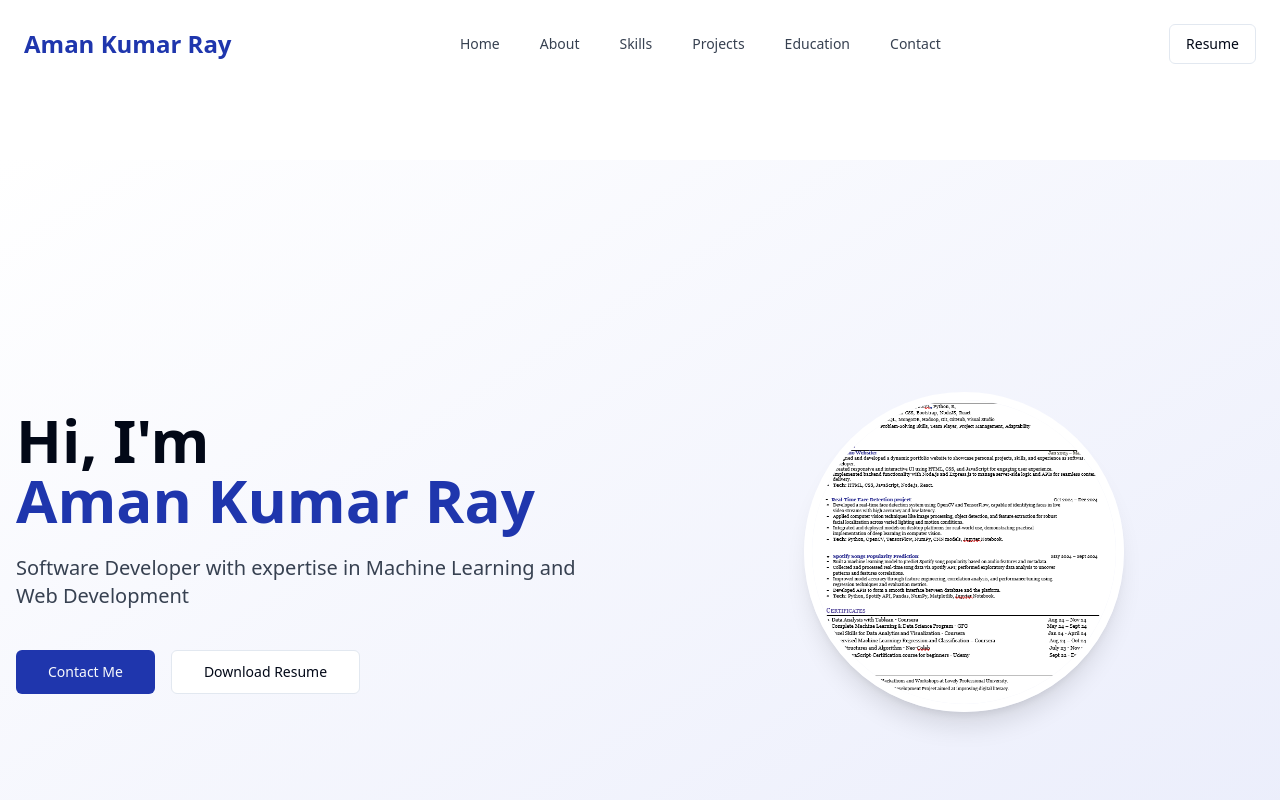
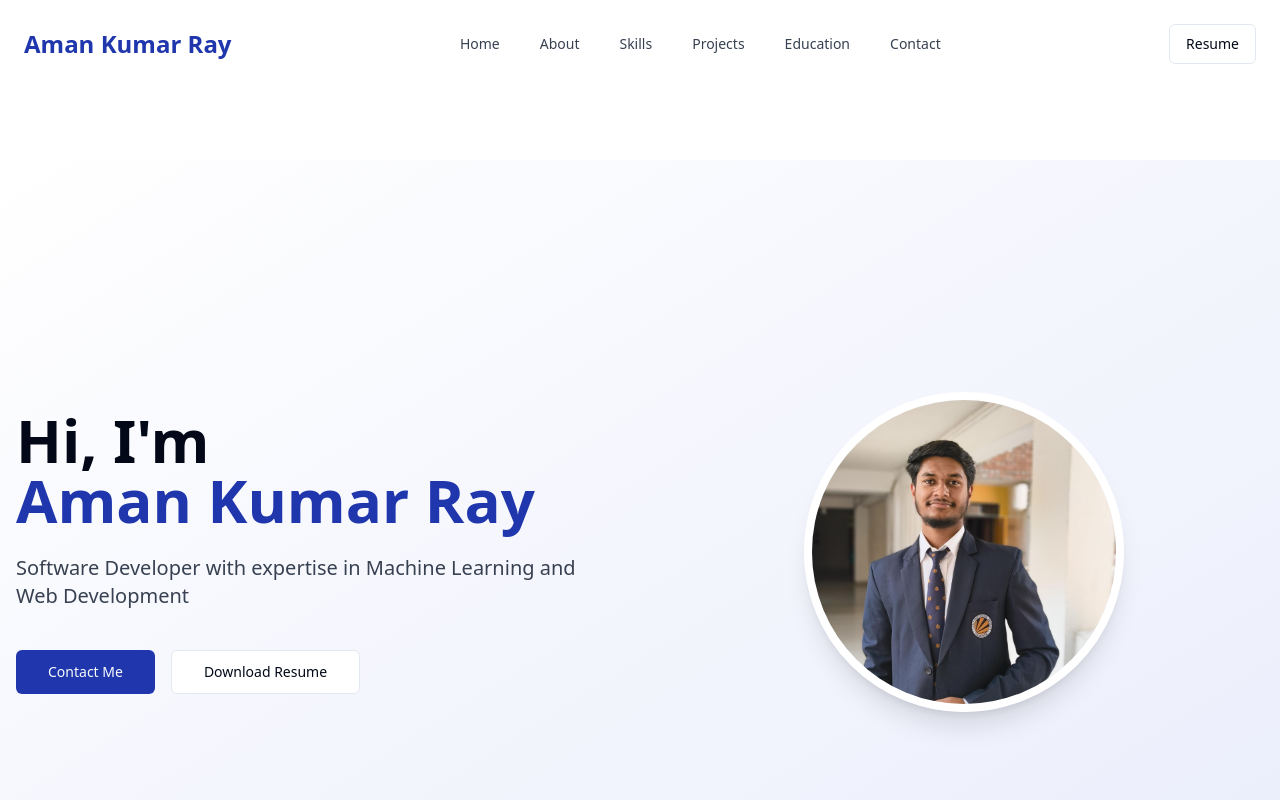
Before and after one commit to amanray2214/resume-into-site, a React (Vite) app: page / in a window 1280 px wide. Shown: the top 800 px of the page. Built offline with nearby package versions, Linux system fonts and the light colour scheme.

Commit message:
Replace profile picture
Update the profile picture in the HeroSection with the new image.

```diff
--- a/src/components/HeroSection.tsx
+++ b/src/components/HeroSection.tsx
@@ -1,3 +1,4 @@
+
 
 import { Button } from "@/components/ui/button";
 
@@ -27,7 +28,7 @@ const HeroSection = () => {
         <div className="flex-1 flex justify-center animate-on-scroll">
           <div className="relative w-72 h-72 md:w-80 md:h-80 overflow-hidden rounded-full border-8 border-white shadow-xl">
             <img
-              src="/lovable-uploads/6790d807-798b-45b9-98cb-c9af50242dcf.png"
+              src="/lovable-uploads/5e2f2d88-80dc-42ba-8357-3ef752b67fb1.png"
               alt="Aman Kumar Ray"
               className="w-full h-full object-cover"
             />
```
Also changed, not shown: public/lovable-uploads/5e2f2d88-80dc-42ba-8357-3ef752b67fb1.png (added).
